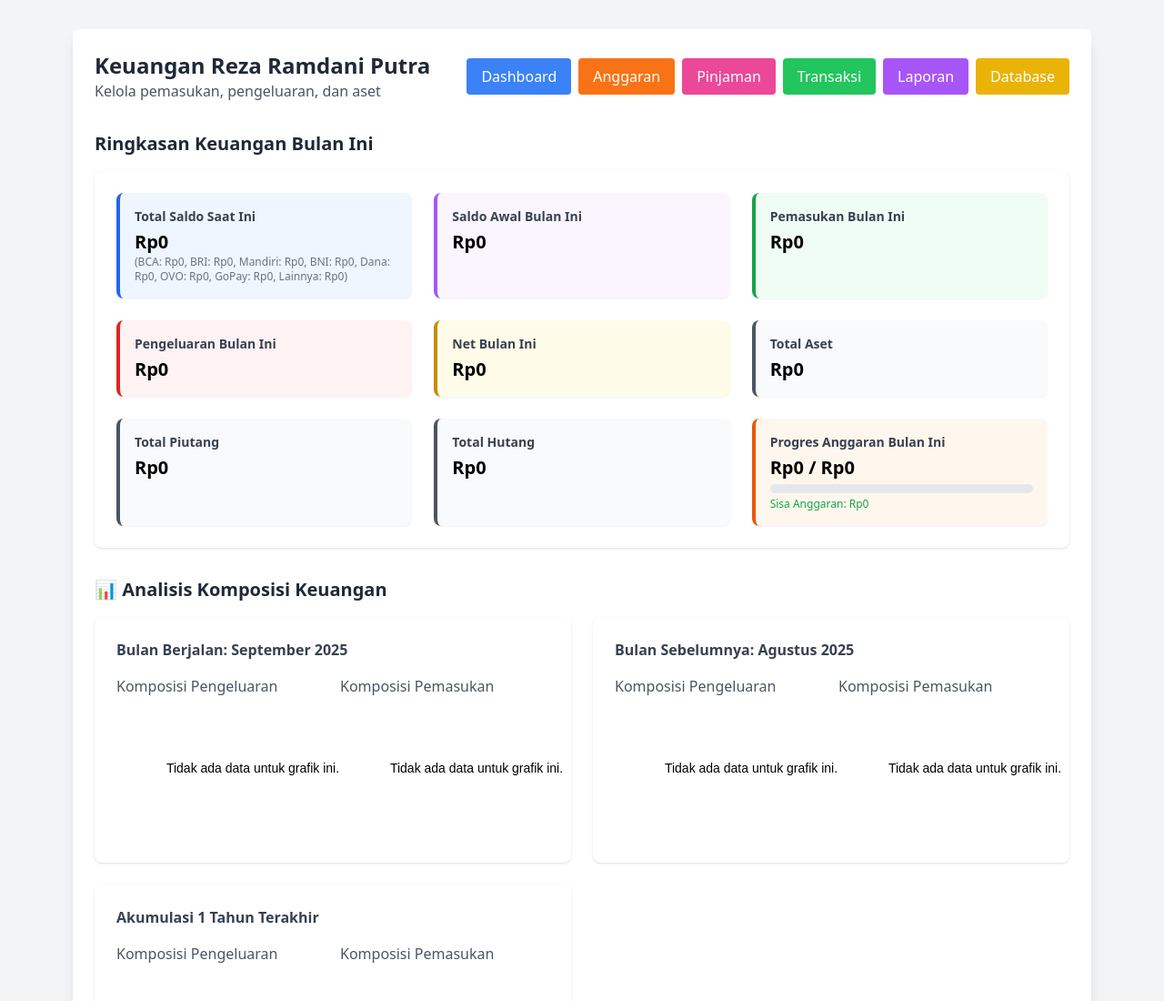
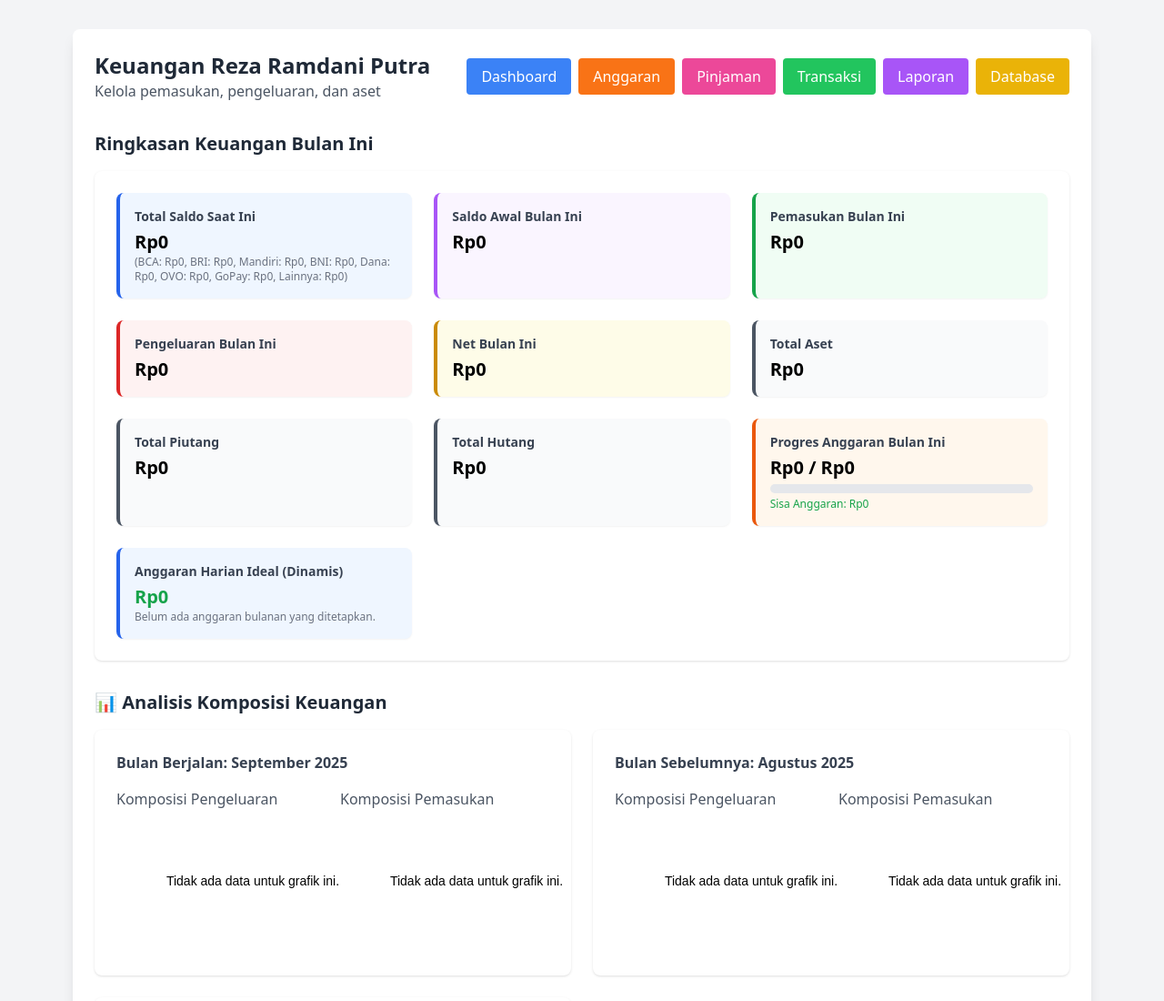
Before and after one commit to rezaramdani9-cmyk/aplikasi_keuangan, a plain HTML site: page index.html in a window 1280 px wide. Shown: the top 1100 px of the page at 91% size. Drawn offline with nearby package versions, Linux system fonts and the light colour scheme.

Commit message:
Update index.html

```diff
--- a/index.html
+++ b/index.html
@@ -895,6 +895,7 @@
       renderHistoricalInitialBalances();
       renderLoansList();
       renderInitialBalanceInputs(); // Pastikan ini juga dipanggil di updateUI
+      // calculateAndDisplayDailyBudget(); // Panggil fungsi baru di sini, tapi akan dipanggil di updateFinancialSummary
     }
 
     // Fungsi untuk menghasilkan warna acak yang cerah
@@ -1289,6 +1290,17 @@
           <p class="text-xs mt-1 ${budgetTextColor}">Sisa Anggaran: ${formatRupiah(remainingBudget)}</p>
         </div>
       `;
+      // Tambahkan elemen untuk Anggaran Harian Ideal di sini
+      summaryGrid.innerHTML += `
+        <div class="bg-blue-50 p-4 rounded-lg shadow-sm border-l-4 border-blue-600 md:col-span-full lg:col-span-1">
+          <h3 class="font-semibold text-gray-700 text-sm">Anggaran Harian Ideal (Dinamis)</h3>
+          <p class="text-xl font-bold mt-1" id="daily-budget-display">Rp0</p>
+          <p class="text-xs text-gray-500" id="daily-budget-info"></p>
+        </div>
+      `;
+
+      // Panggil fungsi anggaran harian dinamis setelah semua data ringkasan dihitung
+      calculateAndDisplayDailyBudget(totalBudgetedExpense, totalActualExpenseForBudget);
     }
 
     // Update daftar transaksi
@@ -1421,7 +1433,7 @@
       sortedTransaksi.forEach((transaksi, index) => {
         const tDate = new Date(transaksi.tanggal);
         const dariDate = filterDari ? new Date(filterDari) : null;
-        const sampaiDate = filterSampai ? new Date(filterSampai) : null;
+        const sampaiDate = filterSampai ? new Date(sampai) : null;
 
         const jenisTransaksi = transaksi.jenis.toLowerCase();
         const keterangan = (transaksi.keterangan || '').toLowerCase();
@@ -2692,6 +2704,60 @@
       }
     }
 
+    // FUNGSI BARU: Menghitung dan Menampilkan Anggaran Harian Ideal (Dinamis)
+    function calculateAndDisplayDailyBudget(totalBudgetedExpense, totalActualExpenseForBudget) {
+      const today = new Date();
+      const year = today.getFullYear();
+      const month = today.getMonth(); // 0-indexed
+      const day = today.getDate(); // 1-indexed
+
+      const currentMonthKey = `${year}-${(month + 1).toString().padStart(2, '0')}`;
+
+      // Total anggaran bulanan (sudah dihitung di updateFinancialSummary)
+      const totalBudget = totalBudgetedExpense;
+      // Total pengeluaran aktual bulan ini (sudah dihitung di updateFinancialSummary)
+      const actualExpense = totalActualExpenseForBudget;
+
+      const remainingBudget = totalBudget - actualExpense;
+
+      // Hitung jumlah hari di bulan ini
+      const lastDayOfMonth = new Date(year, month + 1, 0).getDate(); // e.g., 31 for August
+
+      // Hitung sisa hari di bulan ini (termasuk hari ini)
+      const remainingDays = lastDayOfMonth - day + 1;
+
+      let dailyBudget = 0;
+      let infoText = '';
+
+      if (totalBudget <= 0) {
+          dailyBudget = 0;
+          infoText = `Belum ada anggaran bulanan yang ditetapkan.`;
+      } else if (remainingDays <= 0) {
+          dailyBudget = 0;
+          infoText = `Bulan telah berakhir atau sisa hari 0.`;
+      } else {
+          dailyBudget = remainingBudget / remainingDays;
+          infoText = `Dari sisa anggaran ${formatRupiah(remainingBudget)} untuk ${remainingDays} hari tersisa.`;
+      }
+
+      const dailyBudgetDisplay = document.getElementById('daily-budget-display');
+      const dailyBudgetInfo = document.getElementById('daily-budget-info');
+
+      if (dailyBudgetDisplay && dailyBudgetInfo) {
+          dailyBudgetDisplay.textContent = formatRupiah(dailyBudget);
+          dailyBudgetInfo.textContent = infoText;
+
+          // Opsional: Beri warna jika anggaran harian negatif
+          if (dailyBudget < 0) {
+              dailyBudgetDisplay.classList.add('text-red-600');
+              dailyBudgetDisplay.classList.remove('text-green-600');
+          } else {
+              dailyBudgetDisplay.classList.add('text-green-600');
+              dailyBudgetDisplay.classList.remove('text-red-600');
+          }
+      }
+    }
+
     // Inisialisasi aplikasi saat pertama kali dijalankan
     window.onload = function() {
       loadDatabase();
```
